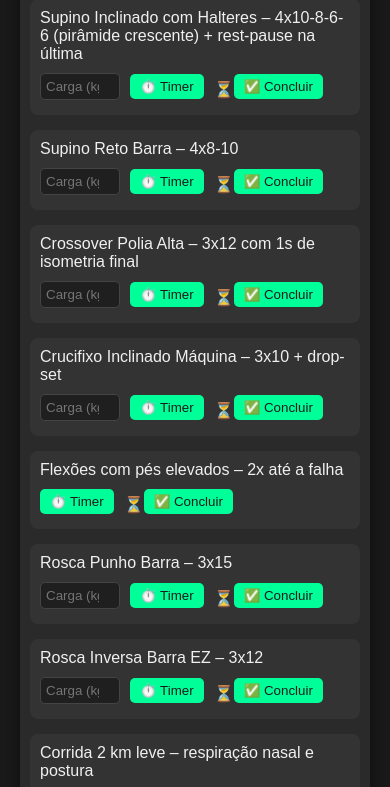
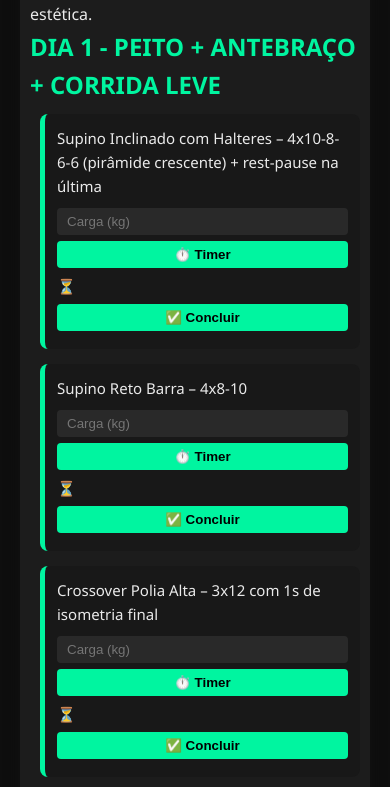
Before and after one commit to MarioFariasDev/TreinoHibridoMatheus, a plain HTML site: page index.html in a window 390 px wide. Shown: the part 166-953 px from the top of the page. Drawn offline with Linux system fonts and the light colour scheme.

Commit message:
Update style.css

```diff
--- a/style.css
+++ b/style.css
@@ -1,3 +1,4 @@
+/* Reset básico */
 * {
   margin: 0;
   padding: 0;
@@ -5,199 +6,117 @@
 }
 
 body {
-  font-family: 'Arial', sans-serif;
-  background-color: #1a1a1a;
-  color: #f0f0f0;
-  display: flex;
-  justify-content: center;
-  align-items: flex-start;
-  height: 100vh;
+  font-family: "Segoe UI", sans-serif;
+  background-color: #0e0e0e;
+  color: #eaeaea;
+  line-height: 1.6;
   padding: 20px;
 }
 
 .container {
-  width: 100%;
-  max-width: 1200px;
+  max-width: 1000px;
+  margin: auto;
   padding: 20px;
-  background-color: #2a2a2a;
-  border-radius: 10px;
-  box-shadow: 0 0 20px rgba(0, 0, 0, 0.5);
-  overflow-y: auto;
+  background: #1c1c1c;
+  border-radius: 12px;
+  box-shadow: 0 0 15px #111;
 }
 
-h1 {
-  text-align: center;
-  color: #00ff99;
-  margin-bottom: 20px;
-}
-
-h2 {
-  color: #00ff99;
-  font-size: 1.2rem;
-  margin-bottom: 15px;
+h1, h2 {
+  color: #00f5a0;
+  margin-bottom: 10px;
 }
 
 ul {
   list-style: none;
+  margin-bottom: 30px;
+  padding-left: 10px;
 }
 
 ul li {
-  margin: 15px 0;
-  font-size: 1rem;
-  padding: 10px;
-  background-color: #333;
+  margin-bottom: 15px;
+  background-color: #181818;
+  padding: 12px;
   border-radius: 8px;
-  display: flex;
-  justify-content: space-between;
-  align-items: center;
   position: relative;
+  border-left: 5px solid #00f5a0;
 }
 
-ul li:hover {
-  background-color: #444;
+.exercise-actions {
+  display: flex;
+  gap: 10px;
+  flex-wrap: wrap;
+  margin-top: 10px;
 }
 
-ul li .exercise-actions {
-  display: flex;
-  align-items: center;
-}
-
-ul li .exercise-actions input {
-  background-color: #1f1f1f;
-  color: #fff;
-  border: 1px solid #444;
-  border-radius: 5px;
-  margin-right: 10px;
-  padding: 5px;
-  width: 80px;
-}
-
-ul li .exercise-actions button {
-  background-color: #00ff99;
+input[type='number'] {
+  padding: 6px 10px;
+  width: 90px;
   border: none;
-  color: #1a1a1a;
-  padding: 5px 10px;
-  border-radius: 5px;
-  cursor: pointer;
-  margin-right: 10px;
-}
-
-ul li .exercise-actions button:hover {
-  background-color: #00cc7a;
-}
-
-ul li .exercise-actions button:disabled {
-  background-color: #666;
-  cursor: not-allowed;
-}
-
-ul li span {
-  color: #00ff99;
-  font-size: 1rem;
-}
-
-#timer-dia1, #timer-dia2, #timer-dia3, #timer-dia4, #timer-dia5, #timer-dia6, #timer-dia7 {
-  font-size: 0.9rem;
-  margin-top: 5px;
-  color: #ffcc00;
-}
-
-table.ranking-table {
-  width: 100%;
-  margin: 20px 0;
-  border-collapse: collapse;
-}
-
-table.ranking-table th,
-table.ranking-table td {
-  padding: 10px;
-  text-align: center;
-  border: 1px solid #444;
-}
-
-table.ranking-table th {
-  background-color: #444;
+  border-radius: 4px;
+  background: #292929;
   color: #fff;
 }
 
-table.ranking-table td input {
-  background-color: #1f1f1f;
-  color: #fff;
-  border: 1px solid #444;
-  padding: 5px;
-  border-radius: 5px;
+button {
+  padding: 6px 10px;
+  background: #00f5a0;
+  color: #000;
+  border: none;
+  border-radius: 4px;
+  font-weight: bold;
+  cursor: pointer;
+  transition: 0.3s;
+}
+
+button:hover {
+  background: #02dfa2;
+}
+
+.status {
+  margin-left: 5px;
+  font-weight: bold;
 }
 
 .btn {
   display: inline-block;
-  background-color: #00ff99;
-  color: #1a1a1a;
+  background: #00f5a0;
+  color: #000;
   padding: 10px 20px;
+  border-radius: 8px;
   text-decoration: none;
-  border-radius: 5px;
+  font-weight: bold;
   margin-top: 20px;
-  text-align: center;
 }
 
 .btn:hover {
-  background-color: #00cc7a;
+  background: #02dfa2;
 }
 
-.whatsapp {
-  position: fixed;
-  bottom: 20px;
-  right: 20px;
-  background-color: #25d366;
-  padding: 15px;
-  border-radius: 50%;
-  color: #fff;
-  font-size: 24px;
-  box-shadow: 0 0 10px rgba(0, 0, 0, 0.5);
+#timer, [id^='timer-'] {
+  color: #f1f1f1;
+  font-weight: bold;
 }
 
-.whatsapp:hover {
-  background-color: #128c7e;
-  box-shadow: 0 0 20px rgba(0, 0, 0, 0.7);
-}
-
-@media (max-width: 768px) {
+@media screen and (max-width: 768px) {
   .container {
     padding: 10px;
   }
 
-  h1 {
-    font-size: 1.5rem;
+  .exercise-actions {
+    flex-direction: column;
+    gap: 6px;
   }
 
-  h2 {
-    font-size: 1rem;
+  input[type='number'] {
+    width: 100%;
+  }
+
+  button {
+    width: 100%;
   }
 
   ul li {
-    flex-direction: column;
-    align-items: flex-start;
-  }
-
-  ul li .exercise-actions {
-    margin-top: 10px;
-  }
-
-  ul li .exercise-actions input,
-  ul li .exercise-actions button {
-    margin-bottom: 5px;
-  }
-
-  .ranking-table {
-    font-size: 0.9rem;
-  }
-
-  .btn {
-    font-size: 0.9rem;
-    padding: 8px 16px;
-  }
-
-  .whatsapp {
-    font-size: 18px;
-    padding: 12px;
+    font-size: 15px;
   }
 }
```
